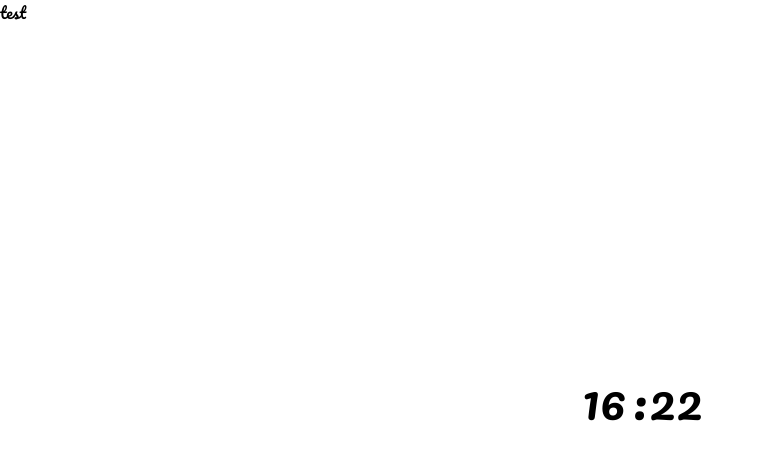
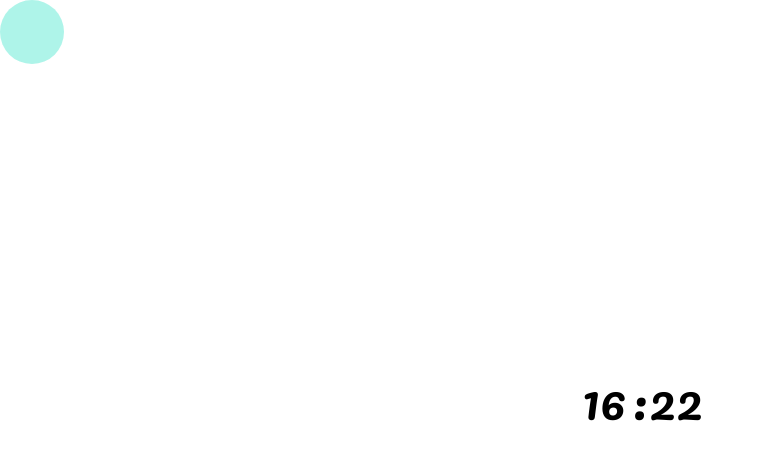
Before and after one commit to k4nkan/study-clock, a Next.js app: page / in a window 1280 px wide. Shown: the top 460 px of the page, without its empty margins (0-764 px from the left). Built offline with nearby package versions, Linux system fonts and the light colour scheme; a web font is replaced by a local one.

Commit message:
ランダムな位置に図形表示

```diff
--- a/src/app/page.tsx
+++ b/src/app/page.tsx
@@ -8,7 +8,7 @@ export default function Main() {
   const [showColon, setShowColon] = useState(false);
   const [fontIndex, setFontIndex] = useState(0);
   const [isMouseMoving, setIsMouseMoving] = useState(false);
-  const [position, setPosition] = useState({x:0, y:0});
+  const [position, setPosition] = useState({ x: 0, y: 0 });
 
   const movementTimeout = useRef<number | null>(null); // useRefを使用してリファレンスを保持
 
@@ -48,8 +48,8 @@ export default function Main() {
       // 2秒間マウスが動かない場合、`isMouseMoving`をfalseに
       movementTimeout.current = window.setTimeout(() => {
         setIsMouseMoving(false);
-        const {x,y} = getRundomPosition();
-        setPosition({x, y})
+        const { x, y } = getRundomPosition();
+        setPosition({ x, y });
       }, 1000);
     };
 
@@ -67,9 +67,9 @@ export default function Main() {
     };
   }, []);
 
-  useEffect(() =>{
+  useEffect(() => {
     console.log(position);
-  },[position]);
+  }, [position]);
 
   const hours = time.getHours().toString().padStart(2, "0");
   const minutes = time.getMinutes().toString().padStart(2, "0");
@@ -82,9 +82,14 @@ export default function Main() {
     >
       <div className="absolute flex flex-col">
         {!isMouseMoving && (
-          <div style={{position: 'absolute', top: `${position.y}px`, left: `${position.x}px` }}>
-            <div>test</div>
-          </div>
+          <div
+            style={{
+              position: "absolute",
+              top: `${position.y}px`,
+              left: `${position.x}px`,
+            }}
+            className="bg-teal-300 w-16 h-16 rounded-full opacity-50"
+          ></div>
         )}
         <div className="absolute flex items-center text-center justify-center text-5xl h-screen w-screen">
           <div className="w-16">{hours}</div>
```
